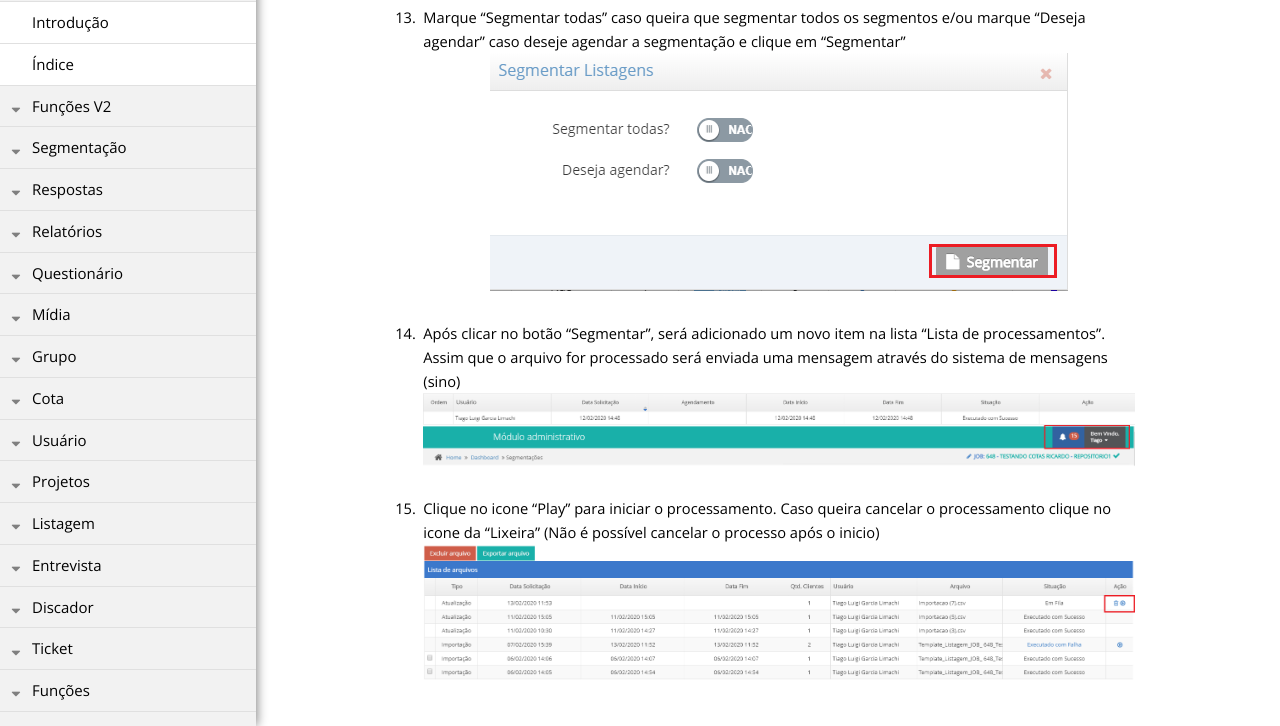
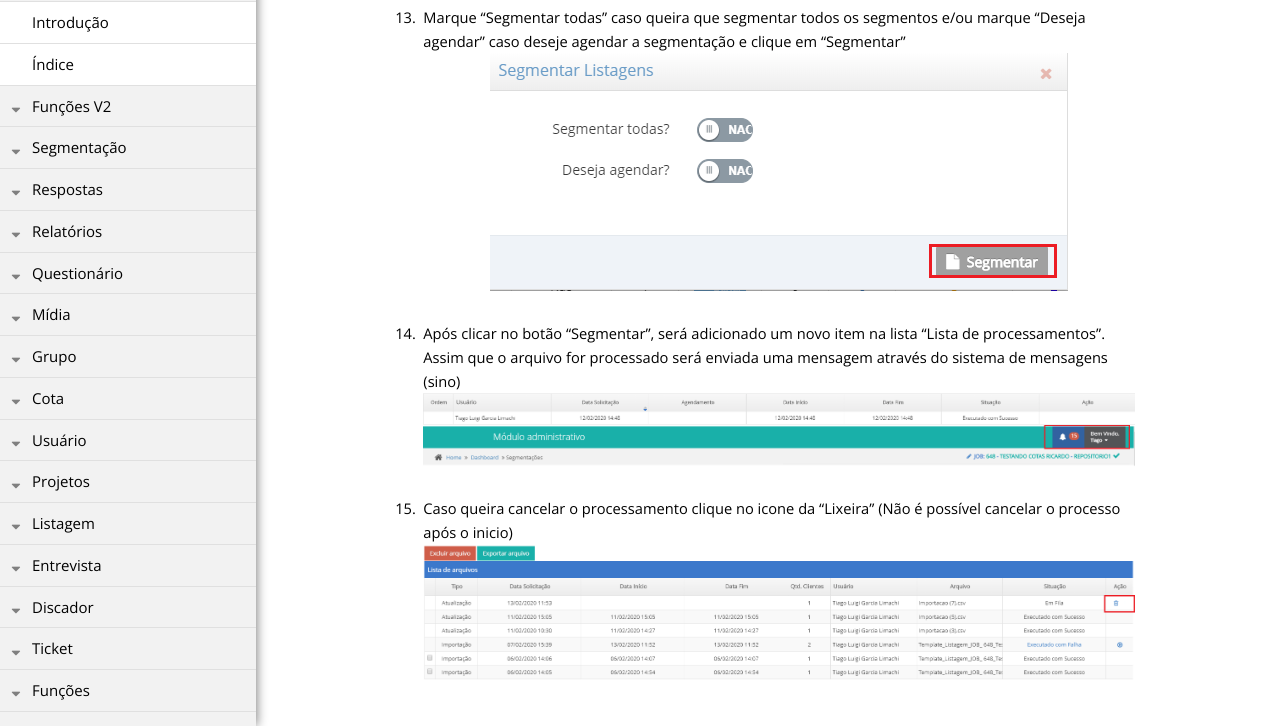
Before and after one commit to rogerio-figueiredo-hsr/hsrtechonline.github.io, a Jekyll site: the page built from _posts/2020-02-12-adicionar-segmentacao-novo.md, in a window 1280 px wide and 900 px high, scrolled down 1632 px, cut to the strip 174-900 px from the top of the window. Built offline with Jekyll 4.4.1, drawn with Linux system fonts in a browser that asks for light colours.

Commit message:
processamento

```diff
--- a/_posts/2020-02-12-adicionar-segmentacao-novo.md
+++ b/_posts/2020-02-12-adicionar-segmentacao-novo.md
@@ -63,6 +63,6 @@ e clique em "Segmentar"
 ![Imagem de apoio 7]({{ "/assets/img/sino.png" | prepend: site.baseurl }})
 
 {:start="15"}
-15. Clique no icone "Play" para iniciar o processamento. Caso queira cancelar o processamento clique no icone da "Lixeira"
+15. Caso queira cancelar o processamento clique no icone da "Lixeira"
 (Não é possível cancelar o processo após o inicio)
 ![Imagem de apoio 8]({{ "/assets/img/processamento.png" | prepend: site.baseurl }})
```
Also changed, not shown: _posts/2020-02-07-adicionar-listagem-novo.md (+1 -1 lines), assets/img/processamento.png.
